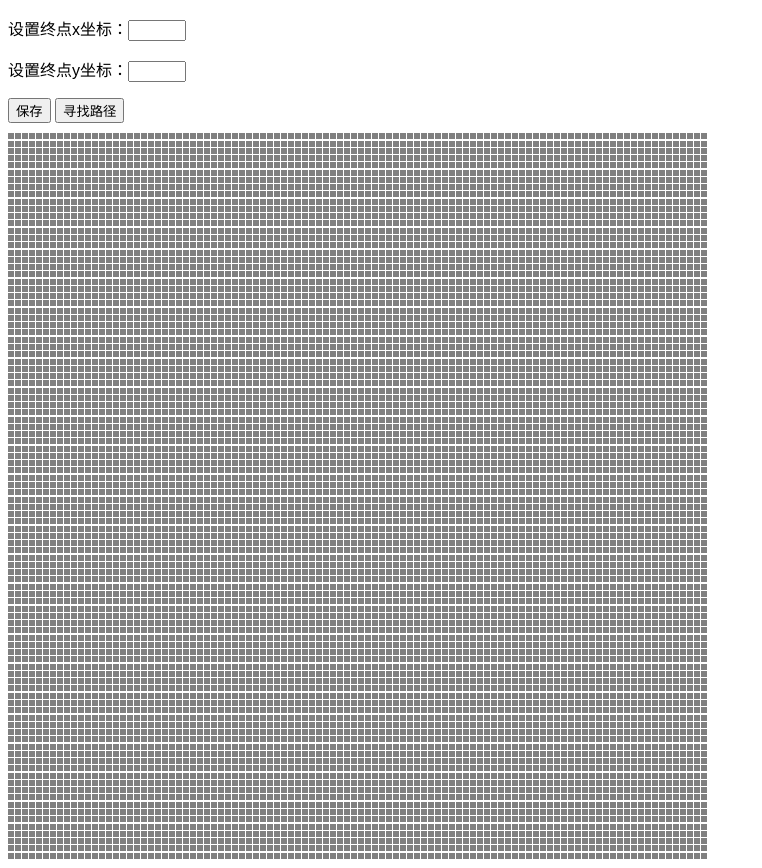
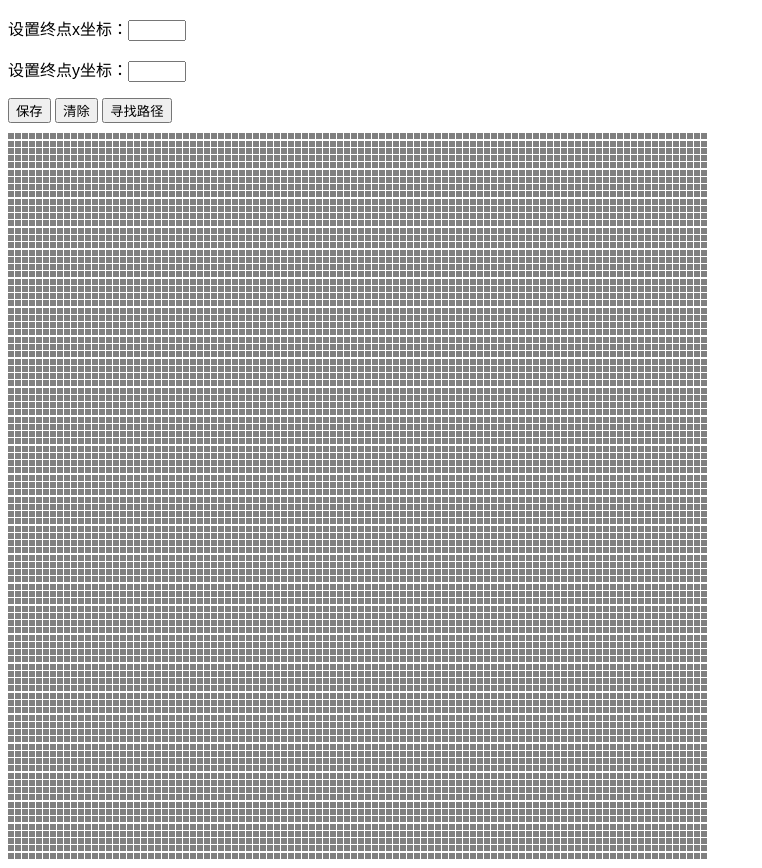
Before and after one commit to licop/findpath-algorithm, a website built with Parcel: page index.html in a window 1280 px wide. Shown: the whole page, without its empty margins (0-762 px from the left). Built offline with nearby package versions, Linux system fonts and the light colour scheme.

Commit message:
add readme

```diff
--- a/index.html
+++ b/index.html
@@ -13,6 +13,7 @@
 			<p>设置终点x坐标：<input id="input-x" type="text"></p>
 			<p>设置终点y坐标：<input id="input-y" type="text"></p>
 			<button onclick="localStorage.map1 = JSON.stringify(map)">保存</button>
+			<button onclick="cleanPath()">清除</button>
 			<button onclick="startFindPath()">寻找路径</button>
 		</div>
 		<div id="container"></div>
--- a/src/biaryHeap.js
+++ b/src/biaryHeap.js
@@ -161,6 +161,15 @@ function startFindPath() {
     findPath(map, [0, 0], [endx, endy])
 }
 
+function cleanPath() {
+    for(let y = 0; y < 100; y++) {
+        for(let x = 0; x < 100; x++) {
+            container.children[y * 100 + x].style.backgroundColor = 'grey';
+        }
+    }
+    delete localStorage.map1;
+}
+
 function sleep(dur) {
     return new Promise(resolve => {
         setTimeout(resolve, dur);
```
Also changed, not shown: src/quene.js (+15 -4 lines), src/sorted.js (+9 -0 lines), 2.png (added), 3.png (added), README.MD, 2 other files.
